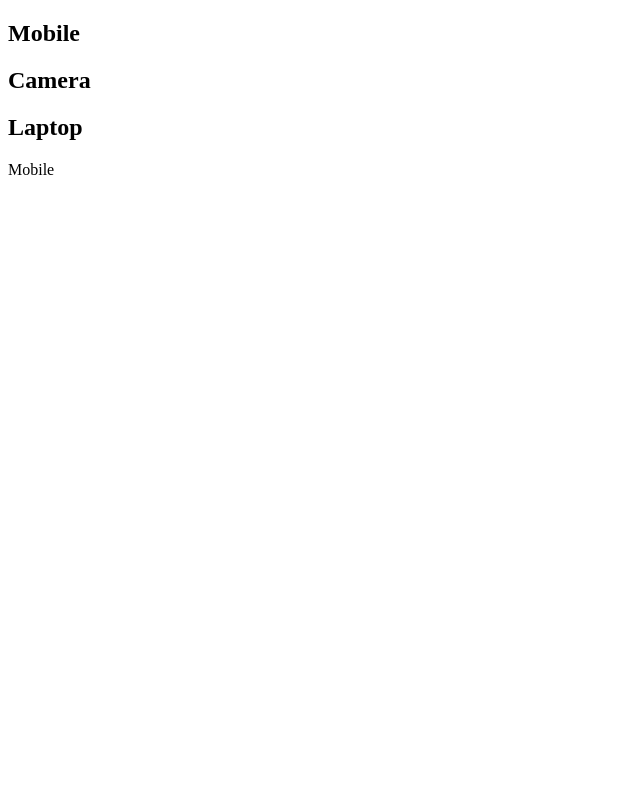
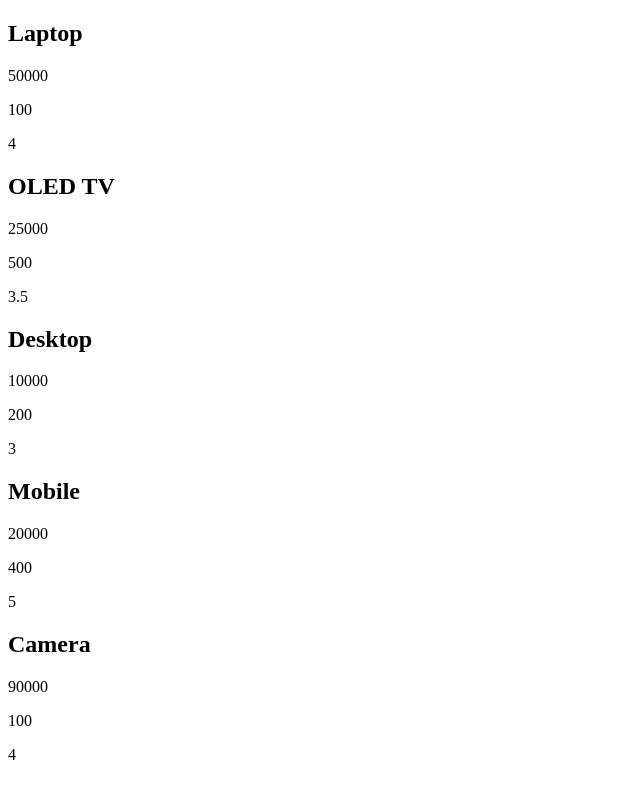
Before and after one commit to SumeetWajpe/Samsung_Vue3_May_26, a Vue app in the folder onlineshoppingapp_optionsapi/: page / in a window 1280 px wide. Shown: the top 796 px of the page, without its empty margins (0-640 px from the left). Built offline with nearby package versions, Linux system fonts and the light colour scheme.

Commit message:
✨ Products - Array of object (rendered products)

```diff
--- a/onlineshoppingapp_optionsapi/src/App.vue
+++ b/onlineshoppingapp_optionsapi/src/App.vue
@@ -8,19 +8,59 @@ export default {
   },
   data() {
     return {
-      title: "Mobile"
+      products: [{
+        id: 1,
+        title: "Laptop",
+        price: 50000,
+        quantity: 100,
+        rating: 4,
+        imageUrl: "https://www.lenovo.com/medias/lenovo-laptop-ideapad-c340-14-amd-hero.png?context=bWFzdGVyfHJvb3R8MjQyMzg2fGltYWdlL3BuZ3xoMGIvaGViLzk5MTUxMzg1Mzk1NTAucG5nfDIyM2E3YjY1ZWI2MTk3NzdhM2QxZjQxYWQzMDA2ZjViNmFmOWIzY2E1MTM3MGM3NDg5YzM2ZDBkYmFiYTgwN2Y",
+        likes: 100
+      }, {
+        id: 2,
+        title: "OLED TV",
+        price: 25000,
+        quantity: 0,
+        rating: 3.5,
+        imageUrl: "https://www.pngkey.com/png/full/280-2808973_shop-our-experts-love-range-of-oled-tvs.png",
+        likes: 500
+      }, {
+        id: 3,
+        title: "Desktop",
+        price: 10000,
+        quantity: 200,
+        rating: 3,
+        imageUrl: "https://www.pngmart.com/files/7/Desktop-Computer-Transparent-Background.png",
+        likes: 200
+      }, {
+        id: 4,
+        title: "Mobile",
+        price: 20000,
+        quantity: 1000,
+        rating: 5,
+        imageUrl: "https://static.toiimg.com/photo/73078527.cms",
+        likes: 400
+      }, {
+        id: 5,
+        title: "Camera",
+        price: 90000,
+        quantity: 0,
+        rating: 4,
+        imageUrl: "https://images-na.ssl-images-amazon.com/images/I/813CAX2%2BtQL._SL1500_.jpg",
+        likes: 100
+      }]
     }
   }
 }
 
 
-// price , rating , likes:100
-
+// {id:1, title:"Mobile", price:20000 , rating:5 , likes:100} * 5
+// display -> title, price, rating, likes
 </script>
 <template>
-  <Product :title="title" />
-  <Product title="Camera" />
-  <Product title="Laptop" />
-  <p>{{ title }}</p>
+
+  <div v-for="product in products">
+    <Product :productdetails="product" />
+  </div>
 
 </template>
--- a/onlineshoppingapp_optionsapi/src/components/Product.vue
+++ b/onlineshoppingapp_optionsapi/src/components/Product.vue
@@ -1,18 +1,19 @@
 <template>
     <h2>
-        {{ title }}
+        {{ productdetails.title }}
     </h2>
+    <p>{{ productdetails.price }}</p>
+    <p>{{ productdetails.likes }}</p>
+    <p>{{ productdetails.rating }}</p>
+
 </template>
 <script>
 export default {
     name: 'Product',
     props: {
-        title: {
-            type: String,
+        productdetails: {
+            type: Object, // Product (model)
             required: true,
-            // default() {
-            //     return "Default"
-            // }
         },
 
     }
```
